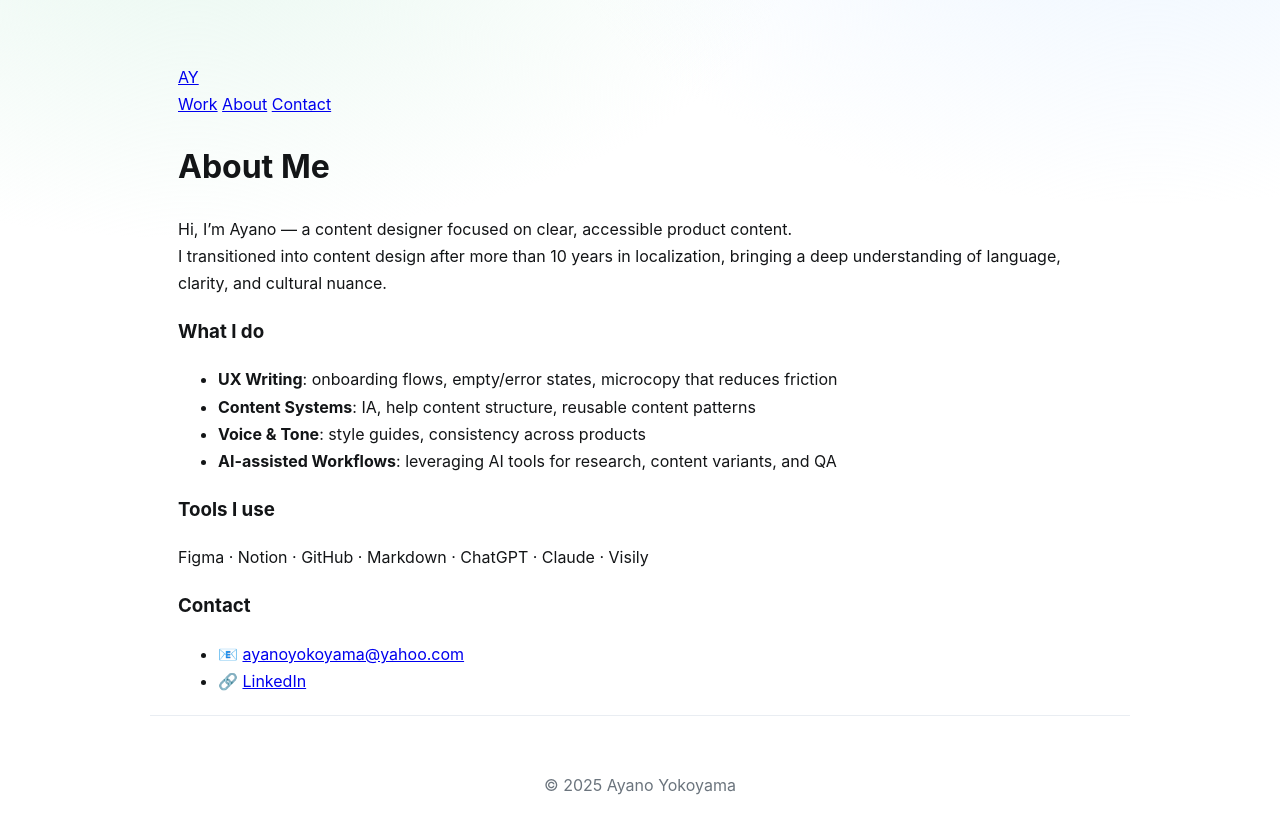
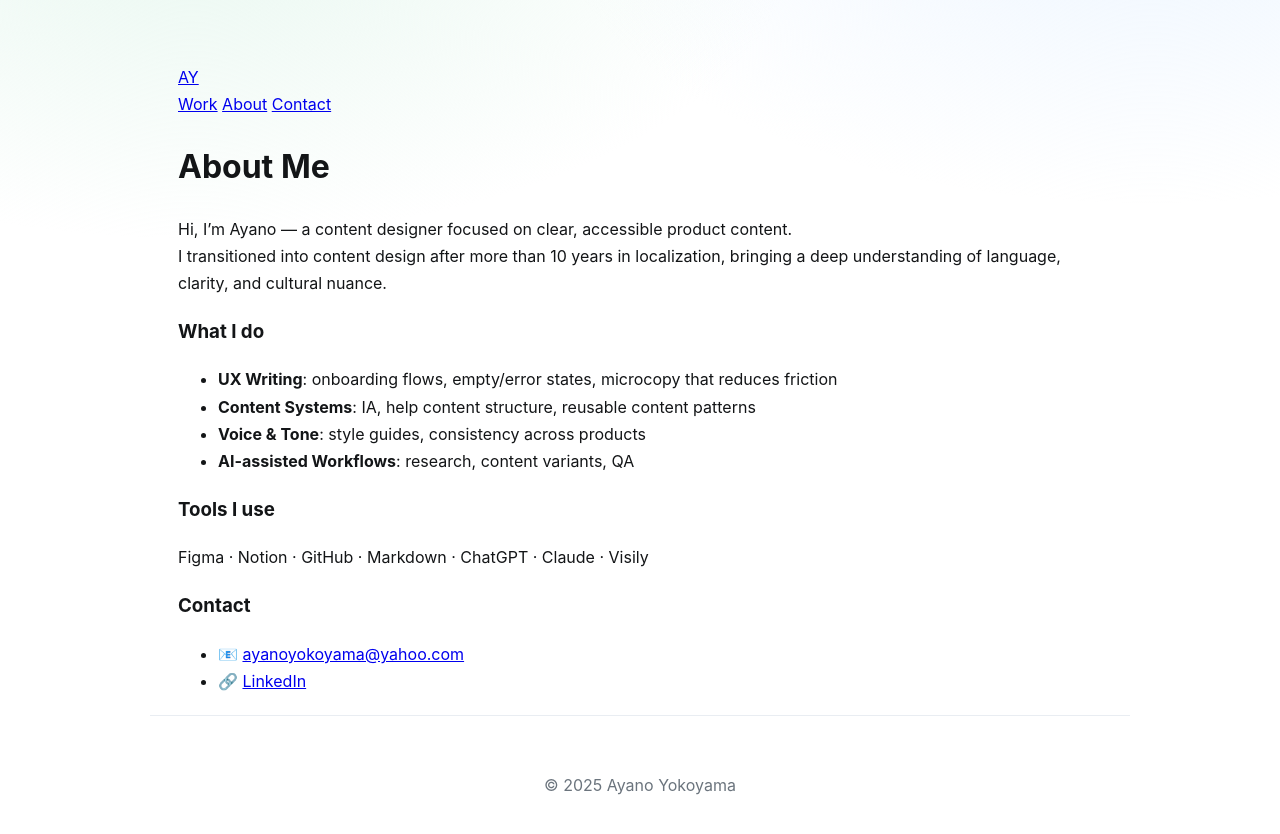
Before and after one commit to ayanoyokoyama/ayanoyokoyama-github.io, a Jekyll site: the page built from about.md, in a window 1280 px wide. Shown: the top 834 px of the page. Built offline with Jekyll 4.4.1, drawn with Linux system fonts in a browser that asks for light colours.

Commit message:
Update about.md

```diff
--- a/about.md
+++ b/about.md
@@ -14,7 +15,7 @@ I transitioned into content design after more than 10 years in localization, bri
 - **UX Writing**: onboarding flows, empty/error states, microcopy that reduces friction
 - **Content Systems**: IA, help content structure, reusable content patterns
 - **Voice & Tone**: style guides, consistency across products
-- **AI-assisted Workflows**: leveraging AI tools for research, content variants, and QA
+- **AI-assisted Workflows**: research, content variants, QA
 
 ### Tools I use
 Figma · Notion · GitHub · Markdown · ChatGPT · Claude · Visily
```
Also changed, not shown: other parts of about.md (+1 -0 lines).
